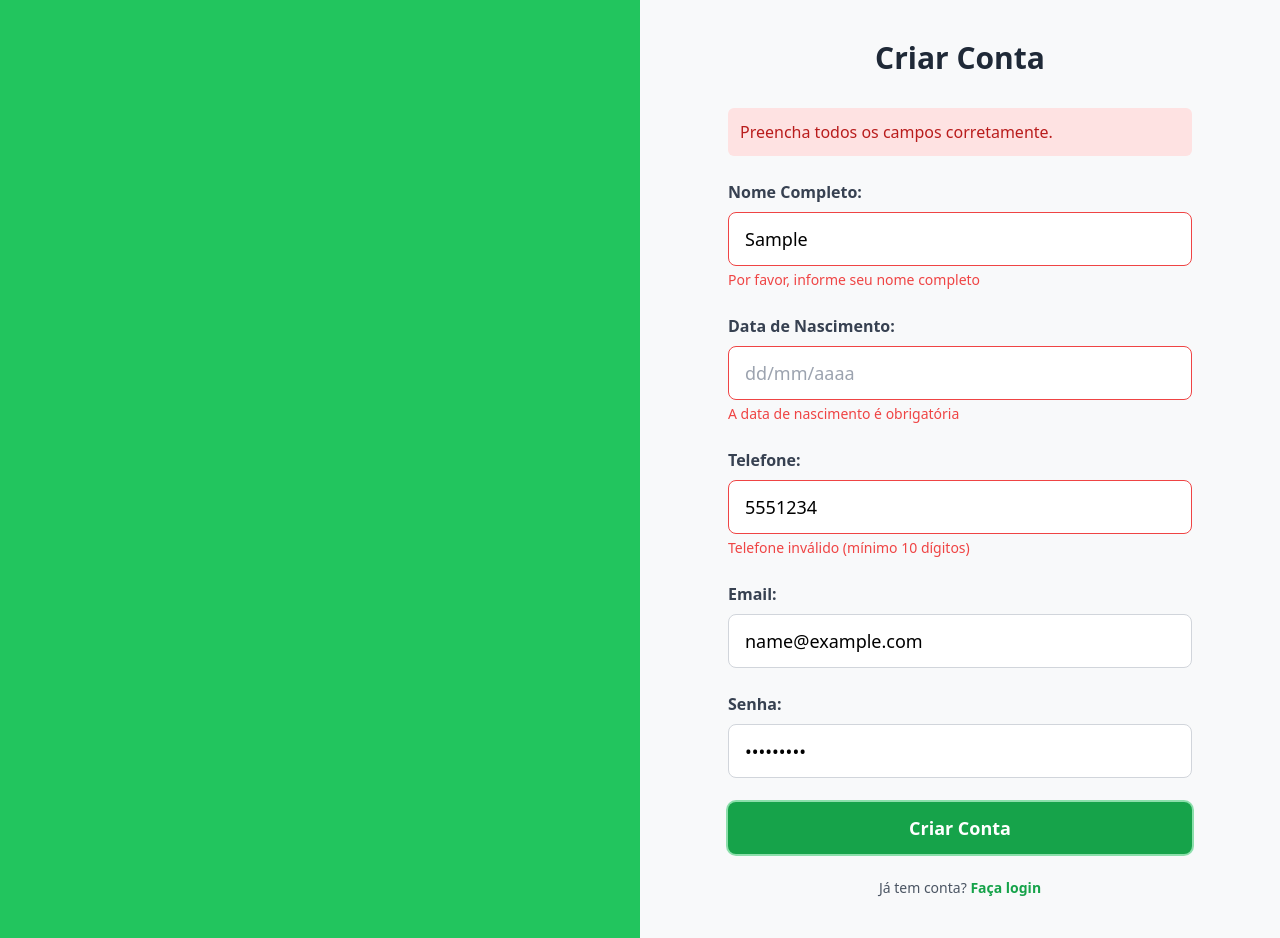
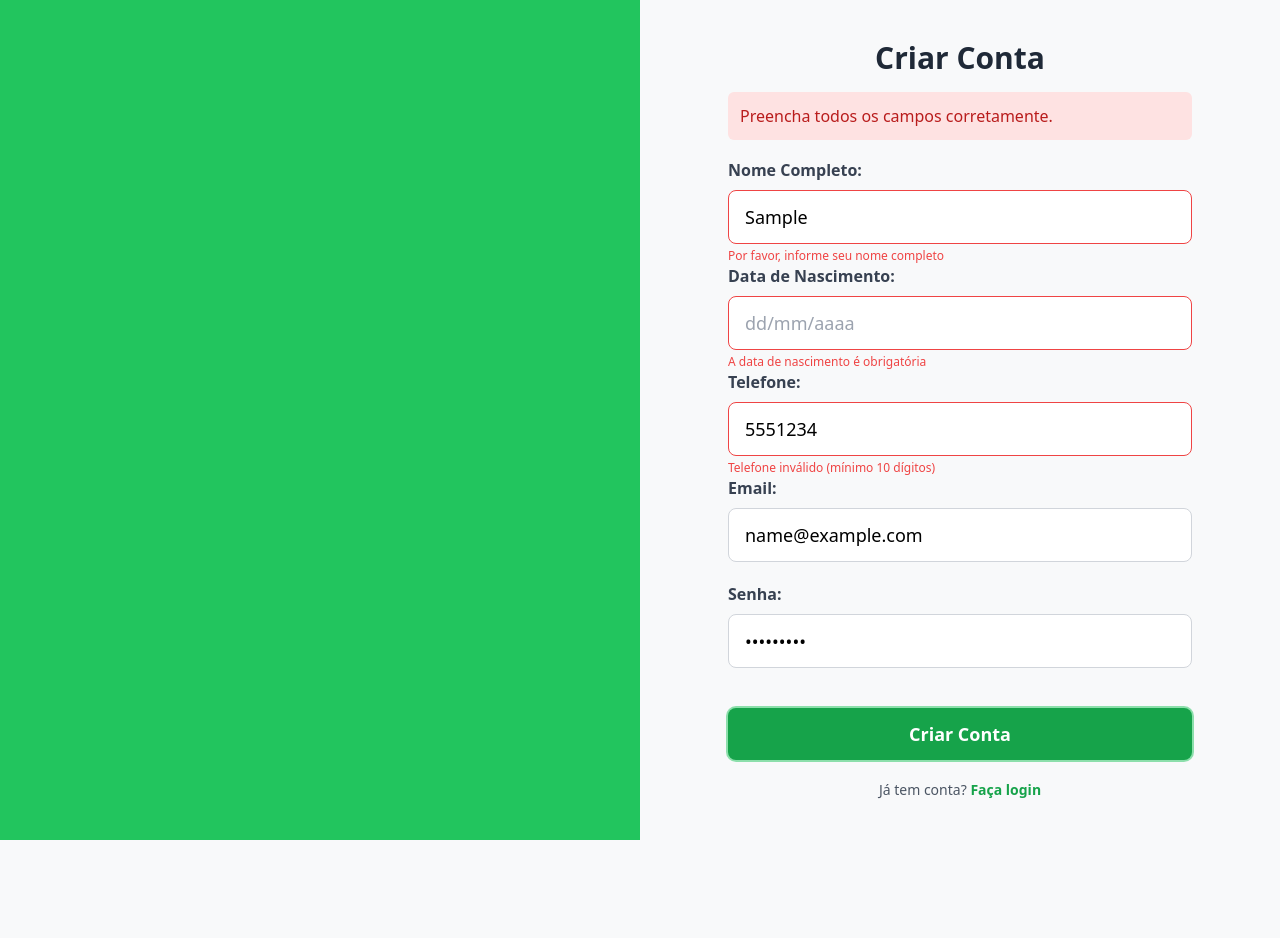
Before and after one commit to broeringlucas/easy-saving, a React (Vite) app in the folder client/: page /register in a window 1280 px wide. Both pictures are taken after typing "Sample", "Sample", "5551234", "name@example.com", "Sample123" into the empty fields and a click on the button "Criar Conta". After the commit the page ends 840 px from the top, so only its background shows below. Built offline with nearby package versions, Linux system fonts and the light colour scheme.

Commit message:
formatting forms

```diff
--- a/client/src/components/CategoryForm.jsx
+++ b/client/src/components/CategoryForm.jsx
@@ -1,4 +1,5 @@
 import { useState, useEffect } from "react";
+import ErrorMessage from "./ErrorMessage";
 
 import { CategoryService } from "../services/CategoryService";
 
@@ -16,7 +17,7 @@ const CategoryForm = ({
     user: user.user_id,
   });
   const [errors, setErrors] = useState({ name: "" });
-  const [formError, setFormError] = useState(null);
+  const [formError, setFormError] = useState("");
 
   useEffect(() => {
     if (isEdit && category) {
@@ -34,7 +35,7 @@ const CategoryForm = ({
     if (errors[name]) {
       setErrors((prev) => ({ ...prev, [name]: "" }));
     }
-    if (formError) setFormError(null);
+    if (formError) setFormError("");
   };
 
   const validateForm = () => {
@@ -107,7 +108,7 @@ const CategoryForm = ({
       }
 
       setErrors({ name: "" });
-      setFormError(null);
+      setFormError("");
       if (onClose) onClose();
     } catch (error) {
       console.error(error);
@@ -124,18 +125,15 @@ const CategoryForm = ({
       onSubmit={handleSubmit}
       className="max-w-md mx-auto p-6 bg-white rounded-lg space-y-4"
     >
-      <h2 className="text-2xl font-bold text-gray-800 mb-6 text-center">
+      <h2 className="text-2xl font-bold text-gray-800 mb-1 text-center">
         {isEdit ? "Editar Categoria" : "Nova Categoria"}
       </h2>
 
-      {formError && (
-        <div className="p-3 bg-red-100 text-red-700 rounded-md mb-4">
-          {formError}
-        </div>
-      )}
-
-      <div>
-        <label className="block text-gray-700 text-sm font-bold mb-2">
+      <div className="min-h-[50px] mb-1">
+        <ErrorMessage message={formError} />
+      </div>
+      <div className="relative pb-1">
+        <label className="block text-gray-700 text-sm font-bold mb-1">
           Nome:
         </label>
         <input
@@ -150,12 +148,11 @@ const CategoryForm = ({
           placeholder="Ex: Alimentação"
         />
         {errors.name && (
-          <p className="text-red-500 text-xs italic mt-1">{errors.name}</p>
+          <p className="absolute text-red-500 text-xs">{errors.name}</p>
         )}
       </div>
-
       <div className="space-y-3">
-        <label className="block text-gray-700 text-sm font-bold mb-2">
+        <label className="block text-gray-700 text-sm font-bold mb-1">
           Cor:
         </label>
         <div className="flex items-center gap-4">
@@ -193,7 +190,6 @@ const CategoryForm = ({
           </div>
         </div>
       </div>
-
       <button
         type="submit"
         className={`w-full mt-4 text-white font-bold py-2 px-4 rounded-md transition duration-200 focus:outline-none focus:ring-2 focus:ring-blue-500 focus:ring-opacity-50 ${
--- a/client/src/components/FormModal.jsx
+++ b/client/src/components/FormModal.jsx
@@ -1,7 +1,7 @@
 const Modal = ({ children, onClose }) => {
   return (
     <div className="fixed inset-0 bg-white/50 flex justify-center items-center z-50">
-      <div className="bg-white p-6 rounded-lg w-full max-w-md relative shadow-lg">
+      <div className="bg-white p-6 rounded-lg w-full max-w-md relative shadow-lg max-h-[90vh] overflow-y-auto">
         <button
           onClick={onClose}
           className="absolute top-2 right-2 text-gray-600 hover:text-black text-xl"
--- a/client/src/components/Login.jsx
+++ b/client/src/components/Login.jsx
@@ -1,12 +1,13 @@
 import { useState } from "react";
-import { useNavigate, Link } from "react-router-dom"; // Importe Link
+import { useNavigate, Link } from "react-router-dom";
+
 import { UserService } from "../services/UserService";
 import ErrorMessage from "./ErrorMessage";
 
-const Login = ({ onRegisterClick }) => {
+const Login = () => {
   const [email, setEmail] = useState("");
   const [password, setPassword] = useState("");
-  const [message, setMessage] = useState("");
+  const [formError, setFormError] = useState("");
   const [errors, setErrors] = useState({
     email: "",
     password: "",
@@ -28,6 +29,9 @@ const Login = ({ onRegisterClick }) => {
     if (!password.trim()) {
       newErrors.password = "A senha é obrigatória";
       isValid = false;
+    } else if (password.length < 6) {
+      newErrors.password = "Senha deve ter pelo menos 6 caracteres";
+      isValid = false;
     }
 
     setErrors(newErrors);
@@ -38,7 +42,7 @@ const Login = ({ onRegisterClick }) => {
     e.preventDefault();
 
     if (!validateForm()) {
-      setMessage("Preencha todos os campos corretamente.");
+      setFormError("Preencha todos os campos corretamente.");
       return;
     }
 
@@ -47,7 +51,7 @@ const Login = ({ onRegisterClick }) => {
       navigate("/home");
     } catch (error) {
       console.error("Authentication failed:", error);
-      setMessage(error.response?.data?.message || "Erro na autenticação");
+      setFormError(error.response?.data?.message || "Erro na autenticação");
     }
   };
 
@@ -57,27 +61,30 @@ const Login = ({ onRegisterClick }) => {
     if (name === "email") setEmail(value);
     if (name === "password") setPassword(value);
 
-    if (errors[name]) {
+    if (name === "email" && value.trim() && !/\S+@\S+\.\S+/.test(value)) {
+      setErrors((prev) => ({ ...prev, email: "Email inválido" }));
+    } else if (errors[name]) {
       setErrors((prev) => ({ ...prev, [name]: "" }));
     }
 
-    if (message) setMessage("");
+    if (formError) setFormError("");
   };
 
   return (
     <div className="min-h-screen flex items-center justify-center bg-gray-50 p-4">
       <form
         onSubmit={handleSubmit}
-        className="max-w-md w-full p-6 bg-white rounded-lg shadow-md space-y-4"
+        className="max-w-md w-full p-6 bg-white rounded-lg shadow-md"
       >
-        <h2 className="text-2xl font-bold text-gray-800 mb-6 text-center">
+        <h2 className="text-2xl font-bold text-gray-800 mb-1 text-center">
           Login
         </h2>
-
-        <ErrorMessage message={message} />
-
-        <div>
-          <label className="block text-gray-700 text-sm font-bold mb-2">
+        <div className="min-h-[50px] mb-1">
+          <ErrorMessage message={formError} />
+        </div>
+        <div className="space-y-4">
+          <div className="relative pb-1">
+            <label className="block text-gray-700 text-sm font-bold mb-1">
               Email:
             </label>
             <input
@@ -91,18 +98,17 @@ const Login = ({ onRegisterClick }) => {
               } rounded-md focus:outline-none focus:ring-2 focus:ring-blue-500`}
             />
             {errors.email && (
-            <p className="text-red-500 text-xs mt-1">{errors.email}</p>
+              <p className="absolute text-red-500 text-xs">{errors.email}</p>
             )}
           </div>
-
-        <div>
-          <label className="block text-gray-700 text-sm font-bold mb-2">
-            Password:
+          <div className="relative pb-1">
+            <label className="block text-gray-700 text-sm font-bold mb-1">
+              Senha:
             </label>
             <input
               type="password"
               name="password"
-            placeholder="Password"
+              placeholder="Senha"
               value={password}
               onChange={handleInputChange}
               className={`w-full px-3 py-2 border ${
@@ -110,16 +116,18 @@ const Login = ({ onRegisterClick }) => {
               } rounded-md focus:outline-none focus:ring-2 focus:ring-blue-500`}
             />
             {errors.password && (
-            <p className="text-red-500 text-xs mt-1">{errors.password}</p>
+              <p className="absolute text-red-500 text-xs">{errors.password}</p>
             )}
           </div>
+          <div className="pt-1">
             <button
               type="submit"
-          className="w-full mt-4 bg-p-green hover:bg-s-green text-white font-bold py-2 px-4 rounded-md transition duration-200 focus:outline-none focus:ring-2 focus:ring-green-500 focus:ring-opacity-50"
+              className="w-full mt-2 bg-p-green hover:bg-s-green text-white font-bold py-2 px-4 rounded-md transition duration-200 focus:outline-none focus:ring-2 focus:ring-green-500 focus:ring-opacity-50"
             >
               Login
             </button>
-        <div className="text-center mt-6">
+          </div>
+          <div className="text-center pt-1">
             <p className="text-gray-600 text-sm">
               Não tem uma conta?{" "}
               <Link
@@ -130,6 +138,7 @@ const Login = ({ onRegisterClick }) => {
               </Link>
             </p>
           </div>
+        </div>
       </form>
     </div>
   );
--- a/client/src/components/Register.jsx
+++ b/client/src/components/Register.jsx
@@ -22,8 +22,7 @@ const Register = () => {
   });
 
   const navigate = useNavigate();
-
-  const [message, setMessage] = useState("");
+  const [formError, setFormError] = useState("");
 
   const validateAndFormatDate = (value) => {
     const cleaned = value.replace(/\D/g, "");
@@ -144,7 +143,6 @@ const Register = () => {
 
     if (name === "birthday") {
       if (value.replace(/\D/g, "").length > 8) return;
-
       processedValue = validateAndFormatDate(value);
     }
 
@@ -154,14 +152,14 @@ const Register = () => {
       setErrors((prev) => ({ ...prev, [name]: "" }));
     }
 
-    if (message) setMessage("");
+    if (formError) setFormError("");
   };
 
   const handleSubmit = async (e) => {
     e.preventDefault();
 
     if (!validateForm()) {
-      setMessage("Preencha todos os campos corretamente.");
+      setFormError("Preencha todos os campos corretamente.");
       return;
     }
 
@@ -179,13 +177,15 @@ const Register = () => {
         formData.email,
         formData.password
       );
+
       navigate("/login");
-      setMessage(response.message || "Cadastro realizado com sucesso!");
+      setFormError(
+        "Cadastro realizado com sucesso! Faça login para continuar."
+      );
     } catch (error) {
       console.error(error.response?.message || "Erro no cadastro");
-      setMessage(
+      setFormError(
         error.response?.data?.message ||
-          error.response?.message ||
           "Erro ao realizar cadastro. Tente novamente."
       );
     }
@@ -193,14 +193,15 @@ const Register = () => {
 
   return (
     <div className="w-full md:w-1/2 flex items-center justify-center p-4">
-      <form onSubmit={handleSubmit} className="w-full max-w-lg p-6 space-y-6">
-        <h2 className="text-3xl font-bold text-gray-800 mb-8 text-center">
+      <form onSubmit={handleSubmit} className="w-full max-w-lg p-6 space-y-4">
+        <h2 className="text-3xl font-bold text-gray-800 mb-2 text-center">
           Criar Conta
         </h2>
 
-        <ErrorMessage message={message} />
-
-        <div>
+        <div className="min-h-[50px]">
+          <ErrorMessage message={formError} />
+        </div>
+        <div className="relative pb-1">
           <label className="block text-gray-700 text-base font-bold mb-2">
             Nome Completo:
           </label>
@@ -215,11 +216,10 @@ const Register = () => {
             } rounded-lg focus:outline-none focus:ring-2 focus:ring-blue-500`}
           />
           {errors.name && (
-            <p className="text-red-500 text-sm mt-1">{errors.name}</p>
+            <p className="absolute text-red-500 text-xs mt-1">{errors.name}</p>
           )}
         </div>
-
-        <div>
+        <div className="relative pb-1">
           <label className="block text-gray-700 text-base font-bold mb-2">
             Data de Nascimento:
           </label>
@@ -235,11 +235,12 @@ const Register = () => {
             } rounded-lg focus:outline-none focus:ring-2 focus:ring-blue-500`}
           />
           {errors.birthday && (
-            <p className="text-red-500 text-sm mt-1">{errors.birthday}</p>
+            <p className="absolute text-red-500 text-xs mt-1">
+              {errors.birthday}
+            </p>
           )}
         </div>
-
-        <div>
+        <div className="relative pb-1">
           <label className="block text-gray-700 text-base font-bold mb-2">
             Telefone:
           </label>
@@ -254,11 +255,10 @@ const Register = () => {
             } rounded-lg focus:outline-none focus:ring-2 focus:ring-blue-500`}
           />
           {errors.phone && (
-            <p className="text-red-500 text-sm mt-1">{errors.phone}</p>
+            <p className="absolute text-red-500 text-xs mt-1">{errors.phone}</p>
           )}
         </div>
-
-        <div>
+        <div className="relative pb-1">
           <label className="block text-gray-700 text-base font-bold mb-2">
             Email:
           </label>
@@ -273,11 +273,10 @@ const Register = () => {
             } rounded-lg focus:outline-none focus:ring-2 focus:ring-blue-500`}
           />
           {errors.email && (
-            <p className="text-red-500 text-sm mt-1">{errors.email}</p>
+            <p className="absolute text-red-500 text-xs mt-1">{errors.email}</p>
           )}
         </div>
-
-        <div>
+        <div className="relative pb-1">
           <label className="block text-gray-700 text-base font-bold mb-2">
             Senha:
           </label>
@@ -292,17 +291,20 @@ const Register = () => {
             } rounded-lg focus:outline-none focus:ring-2 focus:ring-blue-500`}
           />
           {errors.password && (
-            <p className="text-red-500 text-sm mt-1">{errors.password}</p>
+            <p className="absolute text-red-500 text-xs mt-1">
+              {errors.password}
+            </p>
           )}
         </div>
-
-        <button
-          type="submit"
-          className="w-full mt-6 bg-green-600 hover:bg-green-700 text-white font-bold py-3 px-4 rounded-lg text-lg transition duration-200 focus:outline-none focus:ring-2 focus:ring-green-500 focus:ring-opacity-50"
-        >
-          Criar Conta
-        </button>
-        <div className="text-center mt-4">
+        <div className="pt-1">
+          <button
+            type="submit"
+            className="w-full mt-4 bg-green-600 hover:bg-green-700 text-white font-bold py-3 px-4 rounded-lg text-lg transition duration-200 focus:outline-none focus:ring-2 focus:ring-green-500 focus:ring-opacity-50"
+          >
+            Criar Conta
+          </button>
+        </div>
+        <div className="text-center pt-1">
           <p className="text-gray-600 text-sm">
             Já tem conta?{" "}
             <Link
```
Also changed, not shown: client/src/components/TransactionForm.jsx (+25 -23 lines). Lines whose indentation alone changed are shown as unchanged.
